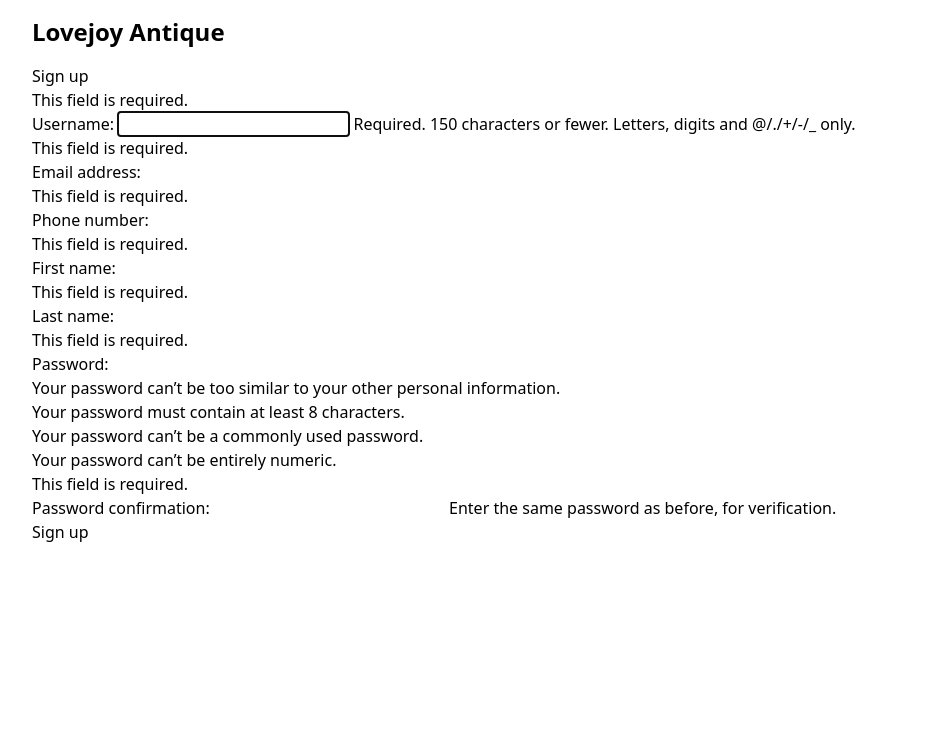
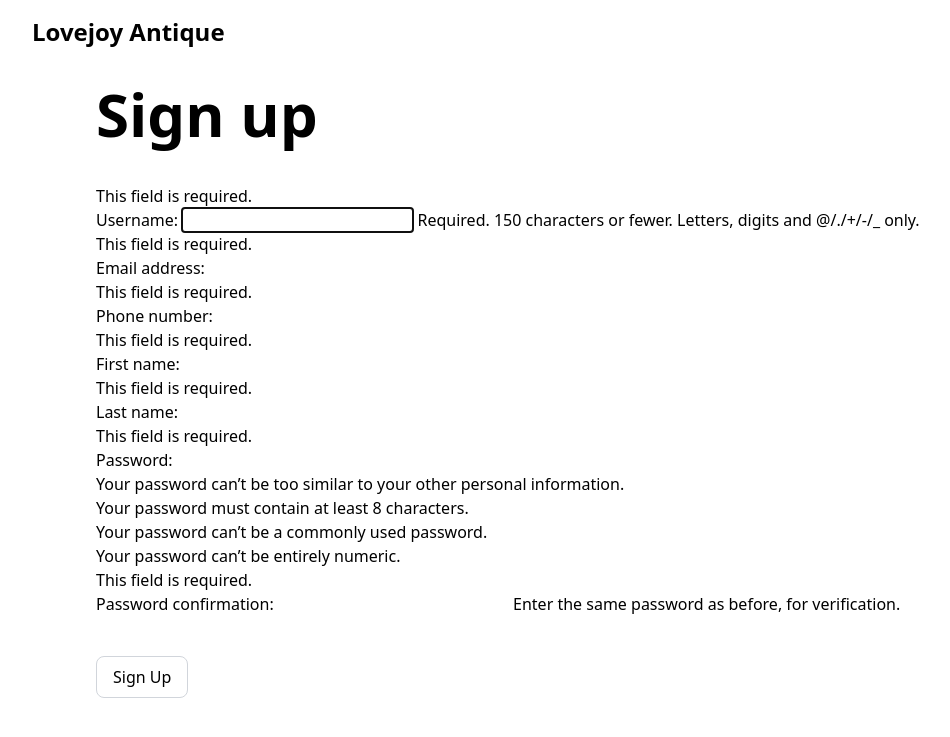
Before and after one commit to aurora-dot/Lovejoys-Antique-Evaluation, a Django app: page /accounts/signup/ in a window 1280 px wide. Shown: the top 737 px of the page, without its empty margins (96-1046 px from the left). Run offline with Django 3.2, Linux system fonts and the light colour scheme; style sheets or scripts are compiled from the project's sources; parts of the project's set-up code (start-up, migrations or seed data) failed here and were passed over; some libraries are stand-ins or nearby versions.

Commit message:
Add account template titles and buttons

```diff
--- a/accounts/templates/accounts/login.html
+++ b/accounts/templates/accounts/login.html
@@ -6,10 +6,12 @@
 {% block title %}Login{% endblock title %}
 
 {% block content %}
-    <h2>Login</h2>
+    <h2 class="text-6xl font-bold pb-10">Login</h2>
     <form method="post">
         {% csrf_token %}
         {{ form|crispy }}
-        <button type="submit">Login</button>
+        <div class="mt-10">
+            <button type="submit" class="py-2 bg-white border rounded-lg px-4 border-gray-300 ">Login</button>
+        </div>
     </form>
 {% endblock content %}
--- a/accounts/templates/accounts/signup.html
+++ b/accounts/templates/accounts/signup.html
@@ -6,10 +6,12 @@
 {% block title %}Sign Up{% endblock title %}
 
 {% block content %}
-    <h2>Sign up</h2>
+    <h2 class="text-6xl font-bold pb-10">Sign up</h2>
     <form method="post">
         {% csrf_token %}
         {{ form|crispy }}
-        <button type="submit">Sign up</button>
+        <div class="mt-10">
+            <button type="submit" class="py-2 bg-white border rounded-lg px-4 border-gray-300 ">Sign Up</button>
+        </div>
     </form>
 {% endblock content %}
--- a/global_templates/base.html
+++ b/global_templates/base.html
@@ -8,7 +8,7 @@
 
     <body class="flex flex-col min-h-screen">
         <nav>
-            <div class="max-w-5xl mx-auto">
+            <div class="max-w-5xl mx-auto pb-5">
                 <div class="relative flex items-center h-16">
                     <p class="block text-2xl font-extrabold"><a href="/">Lovejoy Antique</a></p>
                 </div>
@@ -16,7 +16,7 @@
         </nav>
 
         <main class="flex-grow">
-            <div class="max-w-5xl mx-auto">
+            <div class="max-w-4xl mx-auto">
                 {% block content %}
                 {% endblock content %}
             </div>
```
